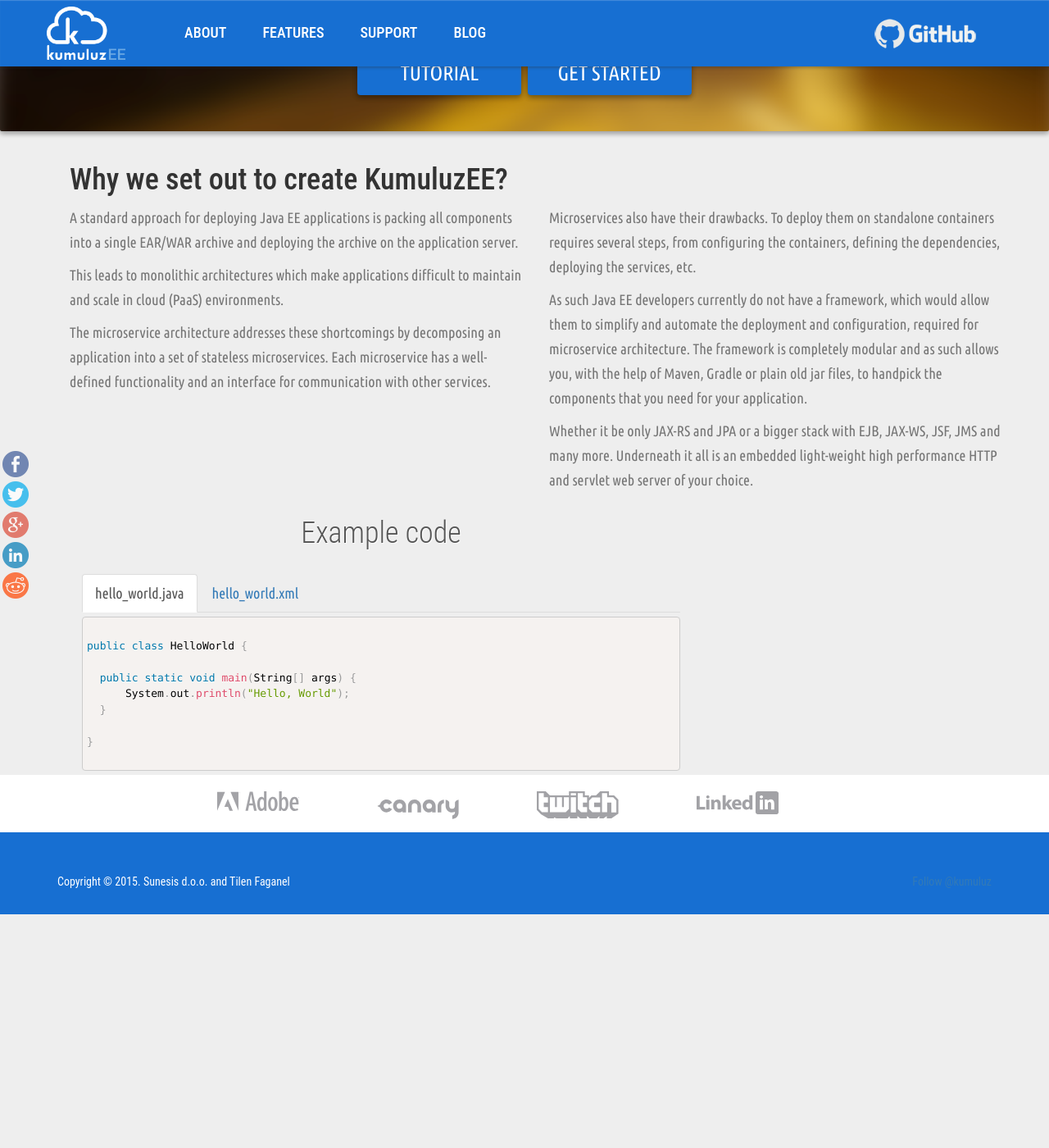
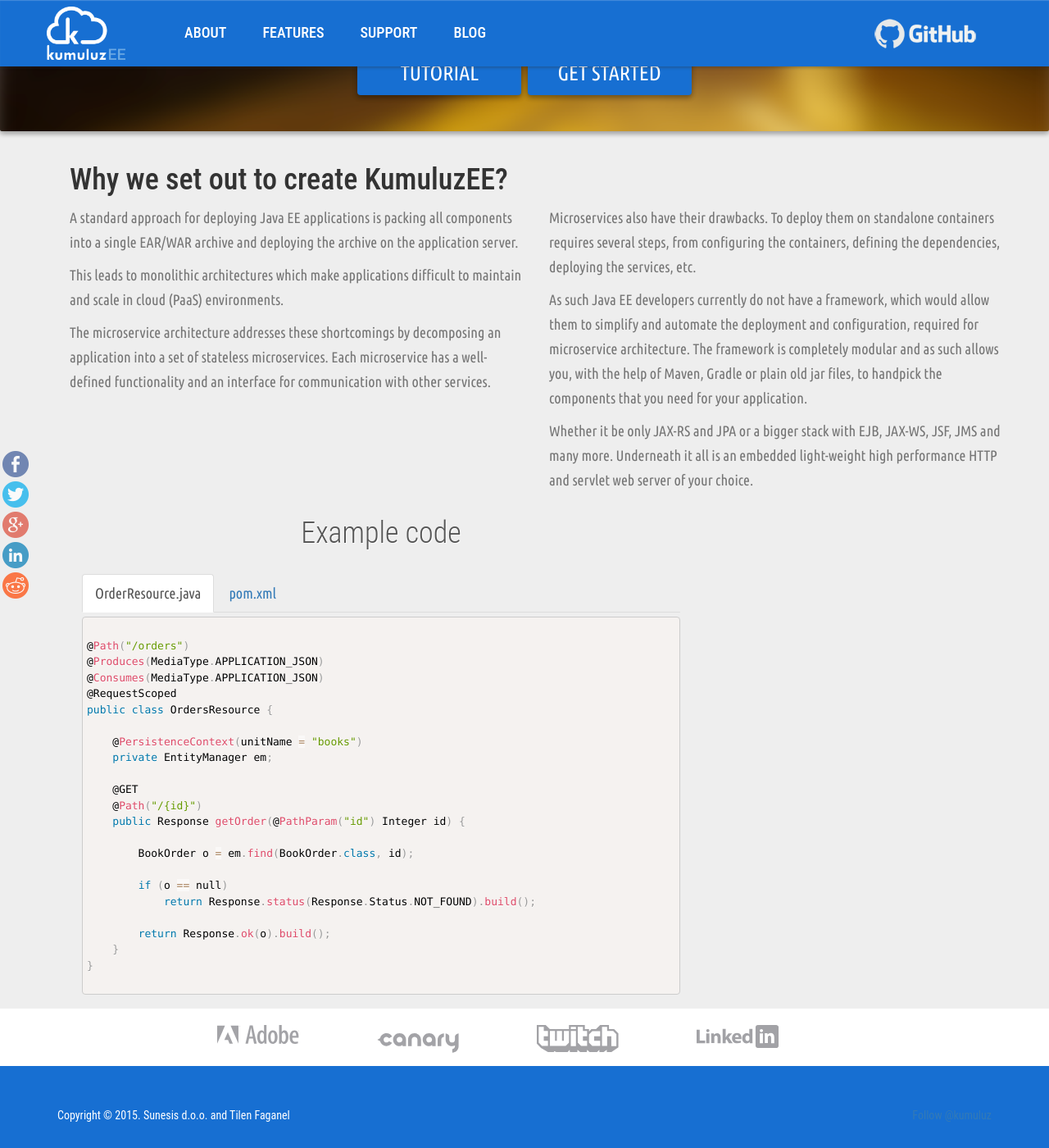
Before and after one commit to kumuluz/ee.kumuluz.com, a Jekyll site: the page built from index.html, in a window 1280 px wide and 1400 px high, scrolled down 428 px. Shown: the whole window at 82% size. Built offline with Jekyll 4.4.1, drawn with Linux system fonts in a browser that asks for light colours; comment, search, counter and statistics services are not loaded; before the commit the page ends 1543 px from its top, so only the background shows below that.

Commit message:
some structural segmentation added to page, minor fixes in styles

```diff
--- /dev/null
+++ b/_includes/partners.html
@@ -0,0 +1,10 @@
+<div id="partners">
+  <div class="container">
+    <div class="row">
+      <div class="col-xs-2 col-xs-offset-2"><img src="/assets/images/logos/logo-adobe.svg" width="100" class="img-responsive" alt="feature1" /></div>
+      <div class="col-xs-2"><img src="/assets/images/logos/logo-canary.svg" width="100" class="img-responsive" alt="feature1" /></div>
+      <div class="col-xs-2"><img src="/assets/images/logos/logo-twitch.svg" width="100" class="img-responsive" alt="feature1" /></div>
+      <div class="col-xs-2"><img src="/assets/images/logos/logo-linkedin.svg" width="100" class="img-responsive" alt="feature1" /></div>
+    </div>
+  </div>
+</div>
--- a/_sass/_features.scss
+++ b/_sass/_features.scss
@@ -1,18 +1,6 @@
 @import "_variables";
 
 #features {
-	.jumbotron {
-		background: lighten($base-color, 15%);
-		margin: 0 0 30px 0;
-		padding: 80px 0 0 0;
-
-		h2 {
-			color: #fff;
-			text-shadow: 2px 2px 2px #000;
-			text-align: left;
-		}
-	}
-
 	.feature {
 		margin-top: 25px;
 		transition: all 1s ease;
--- a/_sass/_layout.scss
+++ b/_sass/_layout.scss
@@ -196,6 +196,18 @@
 	}
 }
 
+.jumbotron.subtitle {
+	background: lighten($base-color, 15%);
+	margin: 0 0 30px 0;
+	padding: 80px 0 0 0;
+
+	h2 {
+		color: #fff;
+		text-shadow: 2px 2px 2px #000;
+		text-align: left;
+	}
+}
+
 ul.share-buttons{
     list-style: none;
     position: fixed;
--- a/index.html
+++ b/index.html
@@ -24,7 +24,7 @@
     <div class="container">
       <div class="row">
         <div class="col-md-9">
-					<div id="features wow fadeIn">
+			<div id="featuers wow fadeIn">
 				<div class="container">
 					<div class="row">
 						<div class="col-md-12">
@@ -62,35 +62,48 @@
 
 				<!-- code example with prism.js and tabs -->
 		<div class="col-md-9">
-			    <div id="exampleCode wow fadeIn">
+	    <div id="exampleCode wow fadeIn" style="min-height: 620px;">
 	    	<div class="container">
 	    		<div class="col-md-8">
 	      		<h2>Example code</h2>
 
 	          <ul class="nav nav-tabs" data-tabs="tabs">
-			            <li class="active"><a data-toggle="tab" href="#hello_world_java">hello_world.java</a></li>
-			            <li><a data-toggle="tab" href="#hello_world_xml">hello_world.xml</a></li>
+	            <li class="active"><a data-toggle="tab" href="#hello_world_java">OrderResource.java</a></li>
+	            <li><a data-toggle="tab" href="#hello_world_xml">pom.xml</a></li>
 	          </ul>
 	          <div class="tab-content">
 	            <div class="tab-pane active" id="hello_world_java">
 	              <pre><code class="language-java">
-public class HelloWorld {
+@Path("/orders")
+@Produces(MediaType.APPLICATION_JSON)
+@Consumes(MediaType.APPLICATION_JSON)
+@RequestScoped
+public class OrdersResource {
 
-  public static void main(String[] args) {
-      System.out.println("Hello, World");
+    @PersistenceContext(unitName = "books")
+    private EntityManager em;
+
+    @GET
+    @Path("/{id}")
+    public Response getOrder(@PathParam("id") Integer id) {
+
+        BookOrder o = em.find(BookOrder.class, id);
+
+        if (o == null)
+            return Response.status(Response.Status.NOT_FOUND).build();
+
+        return Response.ok(o).build();
     }
-
 }
 	              </code></pre>
 	            </div>
 	            <div class="tab-pane" id="hello_world_xml">
 	              <pre><code class="language-markup">
-&lt;?xml version="1.0"?&gt;
-&lt;?xml-stylesheet type="text/xsl" href="hello.xsl"?&gt;
-&lt;hello-world&gt;
-  &lt;greeter&gt;An XSLT Programmer&lt;/greeter&gt;
-  &lt;greeting&gt;Hello, World!&lt;/greeting&gt;
-&lt;/hello-world&gt;
+&lt;dependency&gt;
+  &lt;groupId&gt;com.kumuluz.ee&lt;/groupId&gt;
+  &lt;artifactId&gt;kumuluzee-core&lt;/artifactId&gt;
+  &lt;version&gt;${kumuluzee.version}&lt;/version&gt;
+&lt;/dependency&gt;
 			              </code></pre>
 			            </div>
 			          </div>
@@ -100,15 +113,8 @@
 	      </div>
       </div>
     </div>
-    <div id="partners">
-      <div class="container">
-        <div class="row">
-          <div class="col-xs-2 col-xs-offset-2"><img src="/assets/images/logos/logo-adobe.svg" width="100" class="img-responsive" alt="feature1" /></div>
-          <div class="col-xs-2"><img src="/assets/images/logos/logo-canary.svg" width="100" class="img-responsive" alt="feature1" /></div>
-          <div class="col-xs-2"><img src="/assets/images/logos/logo-twitch.svg" width="100" class="img-responsive" alt="feature1" /></div>
-          <div class="col-xs-2"><img src="/assets/images/logos/logo-linkedin.svg" width="100" class="img-responsive" alt="feature1" /></div>
+
+    {% include partners.html %}
+
   </div>
 </div>
-    </div>
-  </div>
-</div>
--- a/support/index.html
+++ b/support/index.html
@@ -3,4 +3,8 @@
 title: Support | KumuluzEE
 ---
 
-SUPPORT
+<div id="support">
+	{% include subtitle.html %}
+
+	SUPPORT
+</div>
```
Also changed, not shown: _includes/subtitle.html (added, +9 -0 lines), about/index.html (+7 -1 lines), features/index.html (+2 -9 lines). Lines whose indentation alone changed are shown as unchanged.
